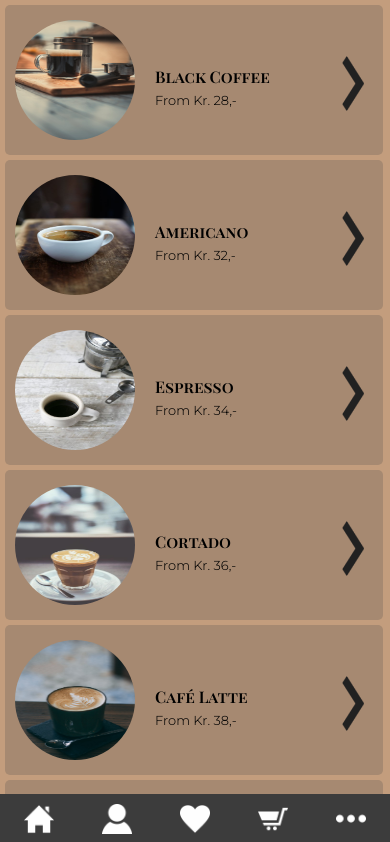
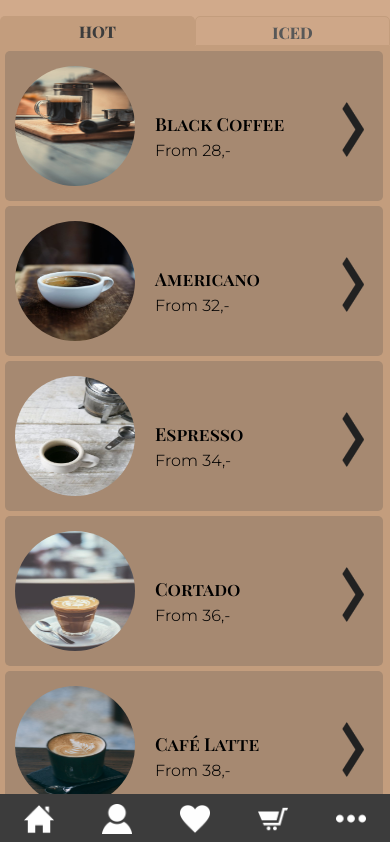
Before and after one commit to joakimgus/DS3801_Grensesnitt_Eksamen, a React (Create React App) app in the folder eksamen/: page / in a window 390 px wide. Shown: the top 842 px of the page. Built offline with nearby package versions, Linux system fonts and the light colour scheme.

Commit message:
quick fix

```diff
--- a/eksamen/src/css/Header.css
+++ b/eksamen/src/css/Header.css
@@ -12,6 +12,8 @@
   border-top-left-radius: 5px;
   border-top-right-radius: 5px;
   font-family: 'Playfair Display';
+  font-size: medium;
+  font-weight: 800;
 }
 
 #lightBtn{
--- a/eksamen/src/css/ProductRender.css
+++ b/eksamen/src/css/ProductRender.css
@@ -27,7 +27,7 @@
         font-family: 'Playfair Display';
         font-weight: 600;
         font-variant: small-caps;
-        font-size: medium;
+        font-size: large;
         grid-column: 2 / 3;
         grid-row: 2;
         margin-top: 25px;
@@ -39,7 +39,7 @@
         font-weight: 300;
         font-family: 'Montserrat';
         font-weight: 300;
-        font-size: small;
+        font-size: medium;
         text-transform: capitalize;
         margin-top: 0px;
         grid-column: 2 / 3;
--- a/eksamen/src/js/App.jsx
+++ b/eksamen/src/js/App.jsx
@@ -5,11 +5,13 @@ import Login from './components/Login.jsx';
 import Footer from './components/Footer.jsx';
 import MainMenu from './components/MainMenu.jsx';
 import UserProfile from './components/UserProfile.jsx';
+import Header from './components/Header.jsx';
 
 
 const App = () => {
   return(
     <>
+      <Header />
       <ProductRender />
       <Footer />
     </>
--- a/eksamen/src/js/components/ProductRender.jsx
+++ b/eksamen/src/js/components/ProductRender.jsx
@@ -15,7 +15,7 @@ const ProductRender = () => {
             <div className="productCard" key={menuItem.productId}>
               <img className="productImage" src={menuItem.productImage} alt={menuItem.productName} />
               <h1 className="productTitle">{menuItem.productName}</h1>
-              <p className="productPrice">From kr. {menuItem.price[0]},-</p>
+              <p className="productPrice">From {menuItem.price[0]},-</p>
               <img id="arrow" src={arrowimg} alt="arrow-selector"/>
             </div>
           )
--- a/eksamen/src/js/database.js
+++ b/eksamen/src/js/database.js
@@ -1,4 +1,4 @@
-let users = [
+const users = [
     {
         id: 1,
         firstName: "Tina",
@@ -33,7 +33,7 @@ let users = [
     },
 ];
 
-let menuItems = [
+const menuItems = [
     {
         productId: 1,
         productName: "Black Coffee",
```
